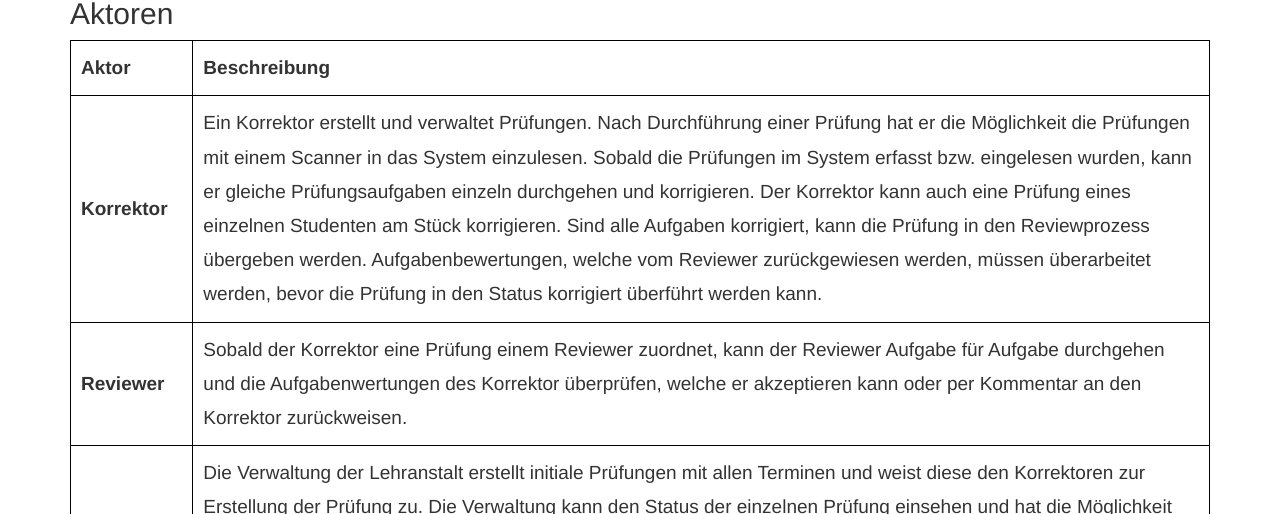
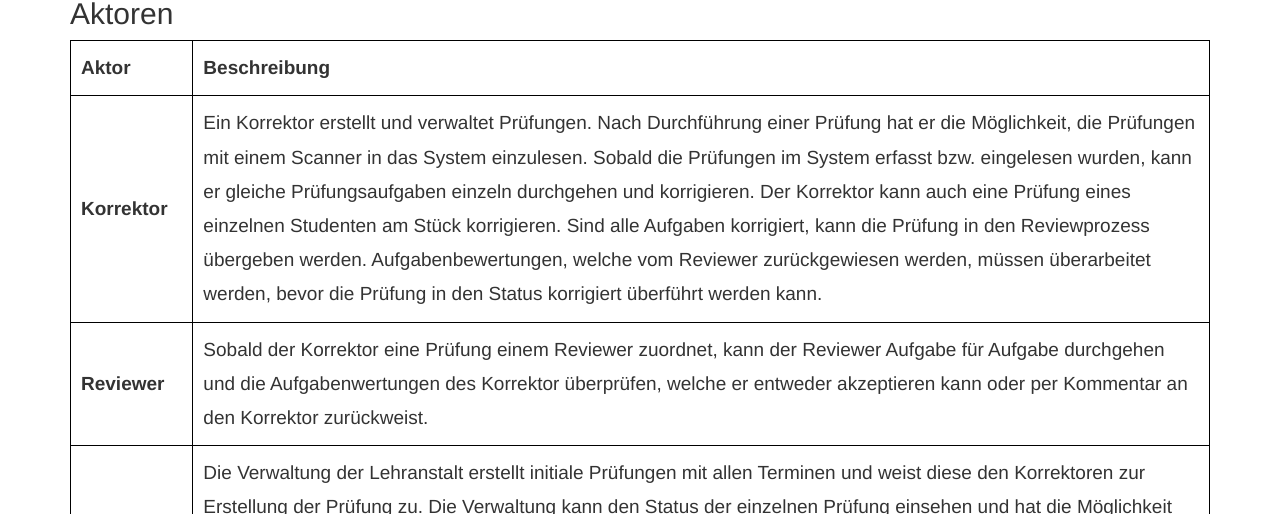
Before and after one commit to Examibur/examibur, a Jekyll site: the page built from docs/anforderungen/anforderungsspezifikation.md, in a window 1280 px wide and 1400 px high, scrolled down 1816 px. Shown: the part 148-662 px from the top of the window. Built offline with Jekyll 4.4.1, drawn with Linux system fonts in a browser that asks for light colours; nearby versions of some CDN libraries; Markdown is read by kramdown in place of the engine named in the settings; some of the changed text lies outside the part shown.

Commit message:
minor additions and fixed some typos

```diff
--- a/docs/anforderungen/anforderungsspezifikation.md
+++ b/docs/anforderungen/anforderungsspezifikation.md
@@ -47,8 +47,8 @@
 
 | Aktor                         | Beschreibung  |
 |-------------------------------|---------------|
-| **Korrektor**                 | Ein Korrektor erstellt und verwaltet Prüfungen. Nach Durchführung einer Prüfung hat er die Möglichkeit die Prüfungen mit einem Scanner in das System einzulesen. Sobald die Prüfungen im System erfasst bzw. eingelesen wurden, kann er gleiche Prüfungsaufgaben einzeln durchgehen und korrigieren. Der Korrektor kann auch eine Prüfung eines einzelnen Studenten am Stück korrigieren. Sind alle Aufgaben korrigiert, kann die Prüfung in den Reviewprozess übergeben werden. Aufgabenbewertungen, welche vom Reviewer zurückgewiesen werden, müssen überarbeitet werden, bevor die Prüfung in den Status korrigiert überführt werden kann. |
-| **Reviewer**                  | Sobald der Korrektor eine Prüfung einem Reviewer zuordnet, kann der Reviewer Aufgabe für Aufgabe durchgehen und die Aufgabenwertungen des Korrektor überprüfen, welche er akzeptieren kann oder per Kommentar an den Korrektor zurückweisen.	|
+| **Korrektor**                 | Ein Korrektor erstellt und verwaltet Prüfungen. Nach Durchführung einer Prüfung hat er die Möglichkeit, die Prüfungen mit einem Scanner in das System einzulesen. Sobald die Prüfungen im System erfasst bzw. eingelesen wurden, kann er gleiche Prüfungsaufgaben einzeln durchgehen und korrigieren. Der Korrektor kann auch eine Prüfung eines einzelnen Studenten am Stück korrigieren. Sind alle Aufgaben korrigiert, kann die Prüfung in den Reviewprozess übergeben werden. Aufgabenbewertungen, welche vom Reviewer zurückgewiesen werden, müssen überarbeitet werden, bevor die Prüfung in den Status korrigiert überführt werden kann. |
+| **Reviewer**                  | Sobald der Korrektor eine Prüfung einem Reviewer zuordnet, kann der Reviewer Aufgabe für Aufgabe durchgehen und die Aufgabenwertungen des Korrektor überprüfen, welche er entweder akzeptieren kann oder per Kommentar an den Korrektor zurückweist.	|
 | **Verwaltung**                | Die Verwaltung der Lehranstalt erstellt initiale Prüfungen mit allen Terminen und weist diese den Korrektoren zur Erstellung der Prüfung zu. Die Verwaltung kann den Status der einzelnen Prüfung einsehen und hat die Möglichkeit die korrigierten Prüfung nach Abschluss der Reviewphase einzusehen und bei Bedarf zu exportieren. Falls ein Student den Rekursprozess startet, übernimmt die Verwaltung die Verarbeitung dieses Rekurses. 	|
 | **Student**                   | Der Student hat die Möglichkeit die korrigierte Prüfung nach Freischaltung der Noten einzusehen und bei Ungereimtheiten den Rekursprozess anzustossen.  	|
 
@@ -283,7 +283,7 @@
 
 **Stakeholders and Interests:**
 
-- _Korrektor_ will nach der Korrektur der Prüfung, die Prüfung für den Review freigeben.
+- _Korrektor_ will nach der Korrektur der Prüfung die Prüfung für den Review freigeben.
 
 **Preconditions:**
 
@@ -303,7 +303,7 @@
 
 **Stakeholders and Interests:**
 
-- _Korrektor_ will nach dem Review der Prüfung, die Beanstandungen durchgehen.
+- _Korrektor_ will nach dem Review der Prüfung die Beanstandungen durchgehen.
 
 **Preconditions:**
 
@@ -526,7 +526,7 @@
 **Main Success Scenario:**
 
 1. Der User öffnet die Übersicht/Dashboard.
-2. Das System lädt alle offenen Prüfungen, welche relevant für den User sind.
+2. Das System lädt alle offenen Prüfungen, welche für den User relevant sind.
 
 #### _UC021: Prüfungsteilnahme an Student freigeben_
 **Primary Actor:** Verwaltung
```
Also changed, not shown: other parts of docs/anforderungen/anforderungsspezifikation.md (+9 -9 lines).
